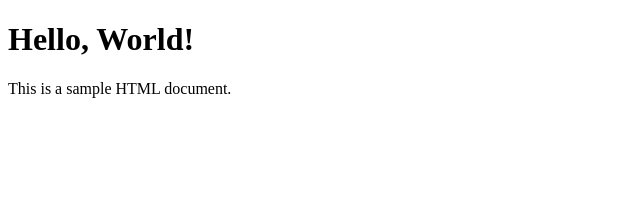
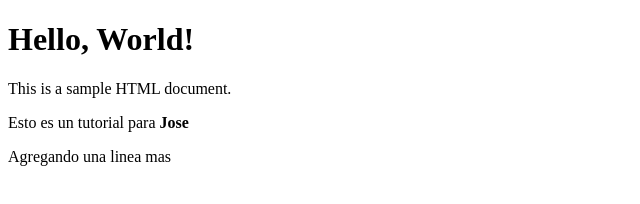
Before and after one commit to w0nd3rl4nd/ejemplo, a plain HTML site: page index.html in a window 1280 px wide. Shown: the whole page, without its empty margins (0-640 px from the left). Drawn offline with Linux system fonts and the light colour scheme.

Commit message:
Cambios realizados

```diff
--- a/index.html
+++ b/index.html
@@ -3,10 +3,12 @@
 <head>
     <meta charset="UTF-8">
     <meta name="viewport" content="width=device-width, initial-scale=1.0">
-    <title>Document</title>
+    <title>Pagina web de tutorial</title>
 </head>
 <body>
     <h1>Hello, World!</h1>
     <p>This is a sample HTML document.</p>
+    <p>Esto es un tutorial para <b>Jose</b></p>
+    <span>Agregando una linea mas</span>
 </body>
 </html>
```
